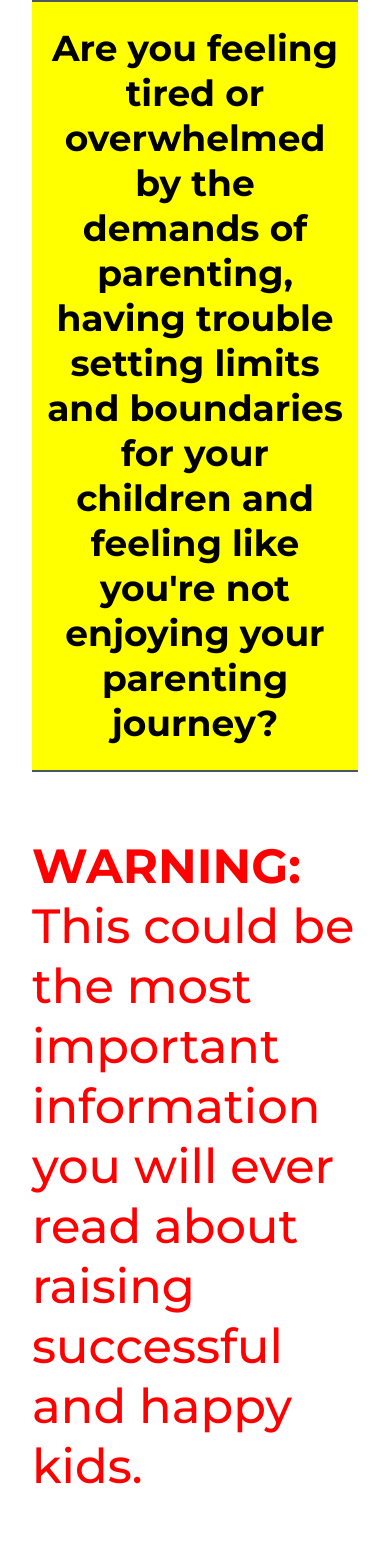
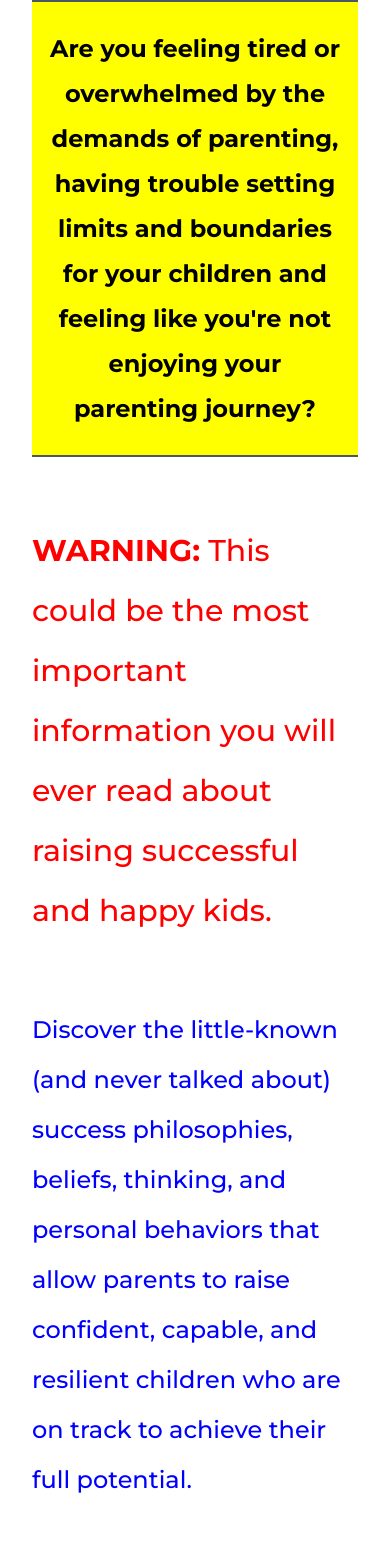
Before and after one commit to abdullah43577/parenting_guide, a Next.js app: page / in a window 390 px wide. Shown: the top 1568 px of the page. Built offline with nearby package versions, Linux system fonts and the light colour scheme.

Commit message:
optimized for mobile

```diff
--- a/src/pages/index.js
+++ b/src/pages/index.js
@@ -5,17 +5,17 @@ export default function Home() {
     <section className="max-w-full mx-8 xl:max-w-[900px] lg:mx-auto">
       <div className="heading bg-[#FFFF00] w-full text-center lg:text-left">
         <div className="w-full border border-gray-600"></div>
-        <h1 className="py-6 px-3 text-4xl font-bold leading-[45px]">
+        <h1 className="py-6 px-3 text-2xl lg:text-4xl font-bold leading-[45px]">
           Are you feeling tired or overwhelmed by the demands of parenting, having trouble setting limits and boundaries for your children and feeling like you're not enjoying your parenting journey?
         </h1>
         <div className="w-full border border-gray-600"></div>
       </div>
 
-      <div className="subhead text-[#ff0000] font-[500] mt-16 text-5xl leading-[60px]">
+      <div className="subhead text-[#ff0000] font-[500] mt-16 text-3xl lg:text-5xl leading-[60px]">
         <b>WARNING:</b> This could be the most important information you will ever read about raising successful and happy kids.
       </div>
 
-      <div className="subhead2 text-[#0000FF] font-[500] mt-16 text-4xl leading-[50px]">
+      <div className="subhead2 text-[#0000FF] font-[500] mt-16 text-2xl lg:text-4xl leading-[50px]">
         Discover the little-known (and never talked about) success philosophies, beliefs, thinking, and personal behaviors that allow parents to raise confident, capable, and resilient children who are on track to achieve their full potential.
       </div>
 
```
